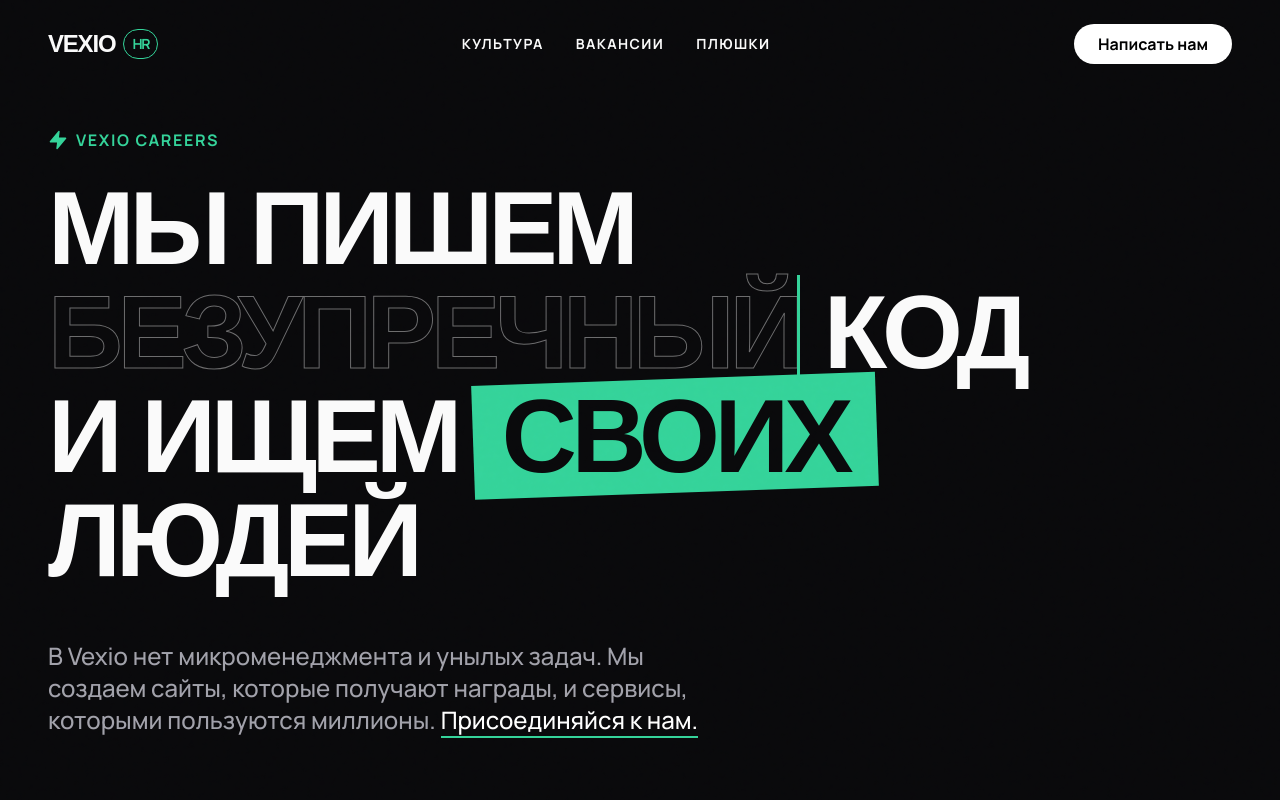
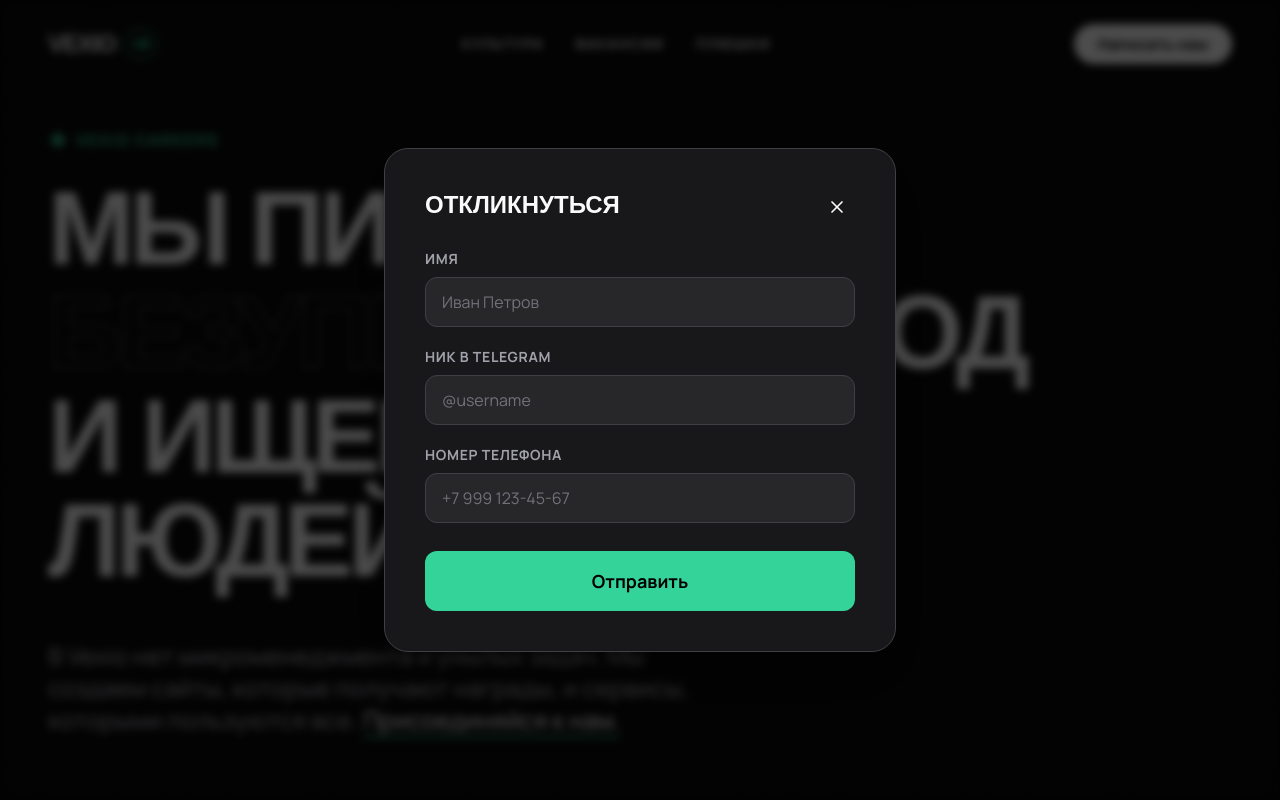
Before and after one commit to maxxmoto/vexio-hr, a React (Vite) app: page / in a window 1280 px wide. Both pictures are taken after a click on the button "Написать нам". Shown: the top 800 px of the page. Built offline with nearby package versions, Linux system fonts and the light colour scheme; a web font is replaced by a local one.

Commit message:
Fix typewriter, update marquee, add apply modal

```diff
--- a/src/App.jsx
+++ b/src/App.jsx
@@ -1,15 +1,37 @@
 import React, { useEffect, useState } from 'react';
-import { ArrowUpRight, Code2, Sparkles, Zap, ArrowRight, Heart } from 'lucide-react';
+import { ArrowUpRight, Code2, Sparkles, Zap, ArrowRight, Heart, X } from 'lucide-react';
 
 
 export default function App() {
   const [scrolled, setScrolled] = useState(false);
-  const [displayText, setDisplayText] = useState('');
+
+  const words = ['продающий', 'безупречный', 'мощный', 'ваш'];
+
+  const [displayText, setDisplayText] = useState(words[0][0]);
   const [wordIndex, setWordIndex] = useState(0);
-  const [charIndex, setCharIndex] = useState(0);
+  const [charIndex, setCharIndex] = useState(1);
   const [isDeleting, setIsDeleting] = useState(false);
 
-  const words = ['продающий', 'безупречный', 'мощный', 'ваш'];
+  const [modalOpen, setModalOpen] = useState(false);
+  const [selectedJob, setSelectedJob] = useState('');
+  const [formName, setFormName] = useState('');
+  const [formTelegram, setFormTelegram] = useState('');
+  const [formPhone, setFormPhone] = useState('');
+  const [formSubmitted, setFormSubmitted] = useState(false);
+
+  const openModal = (job = '') => {
+    setSelectedJob(job);
+    setFormName('');
+    setFormTelegram('');
+    setFormPhone('');
+    setFormSubmitted(false);
+    setModalOpen(true);
+  };
+
+  const handleSubmit = (e) => {
+    e.preventDefault();
+    setFormSubmitted(true);
+  };
 
   useEffect(() => {
     const handleScroll = () => {
@@ -24,25 +46,30 @@ export default function App() {
     const speed = isDeleting ? 80 : 180;
     const pause = isDeleting ? 0 : 2500;
 
-    if (!isDeleting && charIndex === currentWord.length) {
-      setTimeout(() => setIsDeleting(true), pause);
-      return;
+    if (!isDeleting && charIndex >= currentWord.length) {
+      const t = setTimeout(() => setIsDeleting(true), pause);
+      return () => clearTimeout(t);
     }
 
-    if (isDeleting && charIndex === 0) {
-      setTimeout(() => {
+    if (isDeleting && charIndex <= 1) {
+      const nextIdx = (wordIndex + 1) % words.length;
+      const nextWord = words[nextIdx];
+      const t = setTimeout(() => {
+        setDisplayText(nextWord[0]);
+        setCharIndex(1);
         setIsDeleting(false);
-        setWordIndex((prev) => (prev + 1) % words.length);
+        setWordIndex(nextIdx);
       }, 300);
-      return;
+      return () => clearTimeout(t);
     }
 
-    const timeout = setTimeout(() => {
-      setDisplayText(currentWord.substring(0, isDeleting ? charIndex - 1 : charIndex + 1));
-      setCharIndex((prev) => isDeleting ? prev - 1 : prev + 1);
+    const nextChar = isDeleting ? charIndex - 1 : charIndex + 1;
+    const t = setTimeout(() => {
+      setDisplayText(currentWord.substring(0, nextChar));
+      setCharIndex(nextChar);
     }, speed);
 
-    return () => clearTimeout(timeout);
+    return () => clearTimeout(t);
   }, [charIndex, isDeleting, wordIndex]);
 
 
@@ -176,7 +203,7 @@ export default function App() {
             <a href="#vacancies" className="hover:text-purple-400 transition-colors hover:-translate-y-1 transform inline-block">Вакансии</a>
             <a href="#benefits" className="hover:text-rose-400 transition-colors hover:-translate-y-1 transform inline-block">Плюшки</a>
           </div>
-          <button className="bg-white text-black px-6 py-2 rounded-full font-bold hover:bg-emerald-400 hover:scale-105 transition-all">
+          <button onClick={() => openModal()} className="bg-white text-black px-6 py-2 rounded-full font-bold hover:bg-emerald-400 hover:scale-105 transition-all">
             Написать нам
           </button>
         </div>
@@ -191,11 +218,11 @@ export default function App() {
             Vexio Careers
           </p>
           <h1 className="text-[12vw] sm:text-7xl md:text-[6.5rem] leading-[0.9] font-display font-black uppercase tracking-tighter">
-            Мы пишем <span className="text-outline inline-block text-left min-w-[10ch]">{displayText || 'продающий'}<span className="typewriter-cursor">&nbsp;</span></span> код <br />
+            Мы пишем <span className="text-outline inline-block text-left min-w-[10ch]">{displayText}<span className="typewriter-cursor">&nbsp;</span></span> код <br />
             и ищем <span className="marker-highlight">своих</span> людей
           </h1>
           <p className="mt-12 text-xl md:text-2xl text-zinc-400 max-w-2xl font-medium leading-relaxed">
-            В Vexio нет микроменеджмента и унылых задач. Мы создаем сайты, которые получают награды, и сервисы, которыми пользуются миллионы. <span className="text-white border-b-2 border-emerald-400 hover:bg-emerald-400 hover:text-black transition-all cursor-pointer">Присоединяйся к нам.</span>
+            В Vexio нет микроменеджмента и унылых задач. Мы создаем сайты, которые получают награды, и сервисы, которыми пользуются все. <span className="text-white border-b-2 border-emerald-400 hover:bg-emerald-400 hover:text-black transition-all cursor-pointer">Присоединяйся к нам.</span>
           </p>
         </div>
 
@@ -211,19 +238,25 @@ export default function App() {
           <div className="marquee-container font-display font-black text-4xl md:text-6xl uppercase tracking-tight w-max">
             {/* Блок 1 */}
             <div className="flex items-center gap-8 md:gap-16 px-4 md:px-8">
-              <span>Удаленка</span> <Sparkles className="w-8 h-8 md:w-12 md:h-12 flex-shrink-0" />
-              <span>Гибкий график</span> <Sparkles className="w-8 h-8 md:w-12 md:h-12 flex-shrink-0" />
-              <span>Современный стек</span> <Sparkles className="w-8 h-8 md:w-12 md:h-12 flex-shrink-0" />
-              <span>ДМС</span> <Sparkles className="w-8 h-8 md:w-12 md:h-12 flex-shrink-0" />
+              <span>Вайбкод</span> <Sparkles className="w-8 h-8 md:w-12 md:h-12 flex-shrink-0" />
+              <span>Без графика</span> <Sparkles className="w-8 h-8 md:w-12 md:h-12 flex-shrink-0" />
+              <span>Идея</span> <Sparkles className="w-8 h-8 md:w-12 md:h-12 flex-shrink-0" />
+              <span>Топовый стек</span> <Sparkles className="w-8 h-8 md:w-12 md:h-12 flex-shrink-0" />
+              <span>Лучшая команда</span> <Sparkles className="w-8 h-8 md:w-12 md:h-12 flex-shrink-0" />
+              <span>Гениальные сайты</span> <Sparkles className="w-8 h-8 md:w-12 md:h-12 flex-shrink-0" />
               <span className="line-through opacity-50">Бюрократия</span> <Sparkles className="w-8 h-8 md:w-12 md:h-12 flex-shrink-0" />
+              <span className="line-through opacity-50">Переработки</span> <Sparkles className="w-8 h-8 md:w-12 md:h-12 flex-shrink-0" />
             </div>
             {/* Блок 2 (Дубликат для бесшовного скролла) */}
             <div className="flex items-center gap-8 md:gap-16 px-4 md:px-8">
-              <span>Удаленка</span> <Sparkles className="w-8 h-8 md:w-12 md:h-12 flex-shrink-0" />
-              <span>Гибкий график</span> <Sparkles className="w-8 h-8 md:w-12 md:h-12 flex-shrink-0" />
-              <span>Современный стек</span> <Sparkles className="w-8 h-8 md:w-12 md:h-12 flex-shrink-0" />
-              <span>ДМС</span> <Sparkles className="w-8 h-8 md:w-12 md:h-12 flex-shrink-0" />
+              <span>Вайбкод</span> <Sparkles className="w-8 h-8 md:w-12 md:h-12 flex-shrink-0" />
+              <span>Без графика</span> <Sparkles className="w-8 h-8 md:w-12 md:h-12 flex-shrink-0" />
+              <span>Идея</span> <Sparkles className="w-8 h-8 md:w-12 md:h-12 flex-shrink-0" />
+              <span>Топовый стек</span> <Sparkles className="w-8 h-8 md:w-12 md:h-12 flex-shrink-0" />
+              <span>Лучшая команда</span> <Sparkles className="w-8 h-8 md:w-12 md:h-12 flex-shrink-0" />
+              <span>Гениальные сайты</span> <Sparkles className="w-8 h-8 md:w-12 md:h-12 flex-shrink-0" />
               <span className="line-through opacity-50">Бюрократия</span> <Sparkles className="w-8 h-8 md:w-12 md:h-12 flex-shrink-0" />
+              <span className="line-through opacity-50">Переработки</span> <Sparkles className="w-8 h-8 md:w-12 md:h-12 flex-shrink-0" />
             </div>
           </div>
         </div>
@@ -263,24 +296,28 @@ export default function App() {
             stack="React / TypeScript / Three.js"
             tag="Удаленка"
             color="hover:bg-emerald-400"
+            onApply={openModal}
           />
           <JobCard
             title="UX/UI Designer"
             stack="Figma / Animations / UX Research"
             tag="Офис / Гибрид"
             color="hover:bg-purple-500"
+            onApply={openModal}
           />
           <JobCard
             title="Middle Backend Developer"
             stack="Node.js / PostgreSQL / Redis"
             tag="Удаленка"
             color="hover:bg-rose-500"
+            onApply={openModal}
           />
           <JobCard
             title="Project Manager"
             stack="Agile / Смысл / Здравый смысл"
             tag="Удаленка"
             color="hover:bg-blue-500"
+            onApply={openModal}
           />
         </div>
       </section>
@@ -302,7 +339,7 @@ export default function App() {
           <span className="text-transparent bg-clip-text bg-gradient-to-r from-emerald-400 via-purple-400 to-rose-400">лучшей работе?</span>
         </h2>
 
-        <button className="group relative inline-flex items-center justify-center px-12 py-6 text-2xl font-bold text-black bg-white rounded-full overflow-hidden transition-transform hover:scale-105">
+        <button onClick={() => openModal()} className="group relative inline-flex items-center justify-center px-12 py-6 text-2xl font-bold text-black bg-white rounded-full overflow-hidden transition-transform hover:scale-105">
           <span className="absolute inset-0 w-full h-full -mt-1 rounded-lg opacity-30 bg-gradient-to-b from-transparent via-transparent to-black"></span>
           <span className="relative flex items-center gap-4">
             Отправить резюме
@@ -314,15 +351,93 @@ export default function App() {
           © {new Date().getFullYear()} Vexio Studio. All code and bugs reserved.
         </p>
       </footer>
+
+      {/* Модальное окно */}
+      {modalOpen && (
+        <div className="fixed inset-0 z-50 flex items-center justify-center p-4 bg-black/70 backdrop-blur-sm" onClick={() => setModalOpen(false)}>
+          <div className="bg-zinc-900 border border-zinc-700 rounded-3xl p-8 md:p-10 max-w-lg w-full shadow-2xl" onClick={e => e.stopPropagation()}>
+            {!formSubmitted ? (
+              <>
+                <div className="flex justify-between items-start mb-6">
+                  <div>
+                    <h3 className="font-display font-black text-2xl uppercase">Откликнуться</h3>
+                    {selectedJob && <p className="text-emerald-400 text-sm mt-1 font-bold">{selectedJob}</p>}
+                  </div>
+                  <button onClick={() => setModalOpen(false)} className="p-2 hover:bg-zinc-800 rounded-full transition-colors">
+                    <X size={20} />
+                  </button>
+                </div>
+                <form onSubmit={handleSubmit} className="flex flex-col gap-5">
+                  <div>
+                    <label className="block text-sm font-bold uppercase tracking-wider text-zinc-400 mb-2">Имя</label>
+                    <input
+                      type="text"
+                      required
+                      value={formName}
+                      onChange={e => setFormName(e.target.value)}
+                      placeholder="Иван Петров"
+                      className="w-full bg-zinc-800 border border-zinc-700 rounded-xl px-4 py-3 text-white placeholder-zinc-500 focus:outline-none focus:border-emerald-400 transition-colors"
+                    />
+                  </div>
+                  <div>
+                    <label className="block text-sm font-bold uppercase tracking-wider text-zinc-400 mb-2">Ник в Telegram</label>
+                    <input
+                      type="text"
+                      required
+                      value={formTelegram}
+                      onChange={e => setFormTelegram(e.target.value)}
+                      placeholder="@username"
+                      className="w-full bg-zinc-800 border border-zinc-700 rounded-xl px-4 py-3 text-white placeholder-zinc-500 focus:outline-none focus:border-emerald-400 transition-colors"
+                    />
+                  </div>
+                  <div>
+                    <label className="block text-sm font-bold uppercase tracking-wider text-zinc-400 mb-2">Номер телефона</label>
+                    <input
+                      type="tel"
+                      required
+                      value={formPhone}
+                      onChange={e => setFormPhone(e.target.value)}
+                      placeholder="+7 999 123-45-67"
+                      className="w-full bg-zinc-800 border border-zinc-700 rounded-xl px-4 py-3 text-white placeholder-zinc-500 focus:outline-none focus:border-emerald-400 transition-colors"
+                    />
+                  </div>
+                  <button
+                    type="submit"
+                    className="mt-2 w-full bg-emerald-400 text-black font-bold py-4 rounded-xl hover:bg-emerald-300 transition-colors text-lg"
+                  >
+                    Отправить
+                  </button>
+                </form>
+              </>
+            ) : (
+              <div className="text-center py-8">
+                <div className="w-20 h-20 bg-emerald-400 rounded-full flex items-center justify-center mx-auto mb-6">
+                  <svg width="36" height="36" viewBox="0 0 24 24" fill="none" stroke="black" strokeWidth="3" strokeLinecap="round" strokeLinejoin="round">
+                    <polyline points="20 6 9 17 4 12"></polyline>
+                  </svg>
+                </div>
+                <h3 className="font-display font-black text-3xl uppercase mb-3">Заявка отправлена!</h3>
+                <p className="text-zinc-400">Мы свяжемся с тобой в ближайшее время.</p>
+                <button
+                  onClick={() => setModalOpen(false)}
+                  className="mt-8 px-8 py-3 bg-white text-black font-bold rounded-full hover:bg-emerald-400 transition-colors"
+                >
+                  Закрыть
+                </button>
+              </div>
+            )}
+          </div>
+        </div>
+      )}
     </div>
   );
 }
 
 
 // Компонент карточки вакансии
-function JobCard({ title, stack, tag, color }) {
+function JobCard({ title, stack, tag, color, onApply }) {
   return (
-    <div className={`group relative flex flex-col md:flex-row justify-between md:items-center p-8 border-t border-zinc-800 transition-colors duration-300 cursor-pointer ${color} hover:text-black`}>
+    <div onClick={() => onApply(title)} className={`group relative flex flex-col md:flex-row justify-between md:items-center p-8 border-t border-zinc-800 transition-colors duration-300 cursor-pointer ${color} hover:text-black`}>
       <div className="z-10">
         <div className="flex items-center gap-4 mb-2">
           <span className="text-xs font-bold uppercase tracking-wider px-3 py-1 border border-current rounded-full">
```
